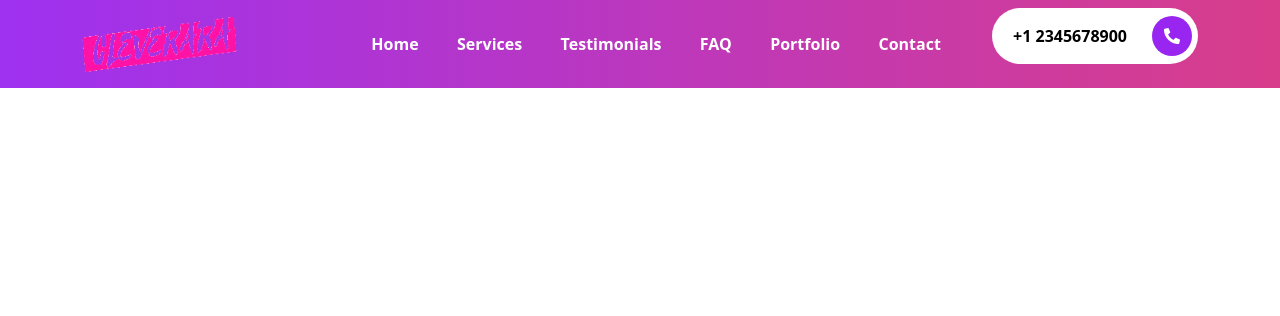
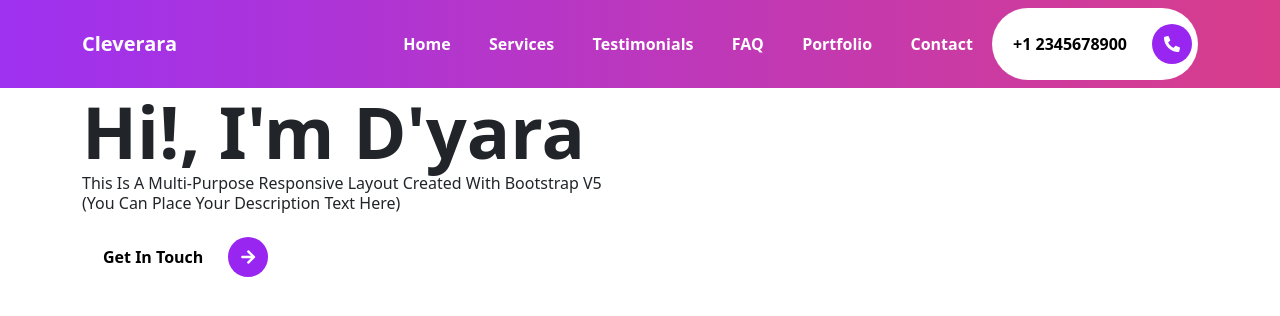
Before and after one commit to dyarawilliams/cleverara, a website: page index.html in a window 1280 px wide. Drawn offline with Linux system fonts and the light colour scheme.

Commit message:
start of the intro section

```diff
--- a/index.html
+++ b/index.html
@@ -1,5 +1,6 @@
 <!DOCTYPE html>
 <html lang="en">
+
 <head>
   <meta charset="UTF-8">
   <meta http-equiv="X-UA-Compatible" content="IE=edge">
@@ -8,14 +9,17 @@
   <link rel="stylesheet" href="assets/css/style.css">
   <link rel="stylesheet" href="assets/css/fontawesome.css">
 </head>
+
 <body>
   <!-- START OF THE NAVBAR SECTION  -->
   <nav class="navbar navbar-expand-lg navbar-dark menu">
     <div class="container">
       <a class="navbar-brand" href="#">
-              <img src="images/logo.png" alt="A picture of cleverara logo" width="160" height="60">
+        <!-- <img src="images/logo.png" alt="A picture of cleverara logo" width="160" height="60"> -->
+        Cleverara
       </a>
-          <button class="navbar-toggler" type="button" data-bs-toggle="collapse" data-bs-target="#navbarNavAltMarkup" aria-controls="navbarNavAltMarkup" aria-expanded="false" aria-label="Toggle navigation">
+      <button class="navbar-toggler" type="button" data-bs-toggle="collapse" data-bs-target="#navbarNavAltMarkup"
+        aria-controls="navbarNavAltMarkup" aria-expanded="false" aria-label="Toggle navigation">
         <span class="navbar-toggler-icon"></span>
       </button>
       <div class="collapse navbar-collapse justify-content-end" id="navbarNavAltMarkup">
@@ -38,16 +42,33 @@
           <li class="nav-item">
             <a class="nav-link" href="#">Contact</a>
           </li>
-                  <ul>
           <button type="button" class="rounded-pill btn-rounded">+1 2345678900
             <span><i class="fas fa-phone-alt"></i></span>
           </button>
-                  </ul>
         </div>
       </div>
     </div>
   </nav>
 
+  <!-- START OF THE INTRO SECTION -->
+  <section id="home" class="intro-section">
+    <div class="container">
+      <div class="row">
+        <div class="col-md-6 intros">
+          <h1 class="display-2">
+            <span class="display-2--intro">Hi!, I'm D'yara</span>
+            <span class="display-2--description">this is a multi-purpose responsive layout created with bootstrap v5
+              (you can place your description text here)</span>
+          </h1>
+          <button type="button" class="rounded-pill btn-rounded">Get In Touch
+            <span><i class="fas fa-arrow-right"></i></span>
+          </button>
+        </div>
+        <div class="col-md-6 intros"></div>
+      </div>
+    </div>
+  </section>
   <script src="assets/js/bootstrap.bundle.js"></script>
 </body>
+
 </html>
--- /dev/null
+++ b/scss/components/_typography.scss
@@ -0,0 +1,16 @@
+@use '../custom' as *;
+
+.display-2 {
+    margin-bottom: 1rem;
+    text-transform: capitalize;
+
+    &--intro {
+        display: inline-block;
+        font-weight: 700;
+    }
+
+    &--description {
+        font-size: 1rem;
+        display: block;
+    }
+}
```
Also changed, not shown: assets/css/style.css, 1 other file. Lines whose indentation alone changed are shown as unchanged.
